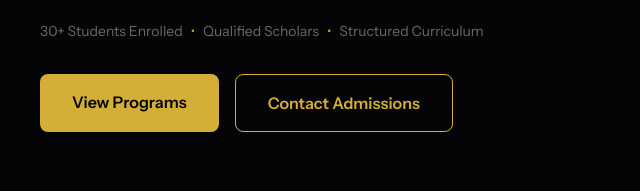
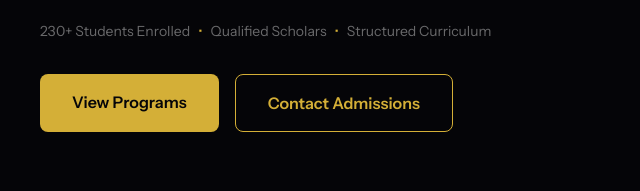
Before and after one commit to madrassamanarulquran/madrassamanarulquran.github.io, a plain HTML site: page index.html in a window 1280 px wide. Shown: the part 590-781 px from the top of the page, 0-640 px from the left. Drawn offline with nearby package versions, Linux system fonts and the light colour scheme.

Commit message:
Update index.html

```diff
--- a/index.html
+++ b/index.html
@@ -591,7 +591,7 @@
                             Preserving the tradition of Quranic memorization and Islamic values. We provide structured
                             learning for children and adults in a well-focused environment.</p>
                         <div class="flex items-center gap-2 text-white/40 text-[0.875rem] mb-8">
-                            <span>30+ Students Enrolled</span> <span class="text-[#D4AF37]">•</span> <span>Qualified
+                            <span>230+ Students Enrolled</span> <span class="text-[#D4AF37]">•</span> <span>Qualified
                                 Scholars</span> <span class="text-[#D4AF37]">•</span> <span>Structured Curriculum</span>
                         </div>
                         <div class="flex flex-wrap gap-4">
```
